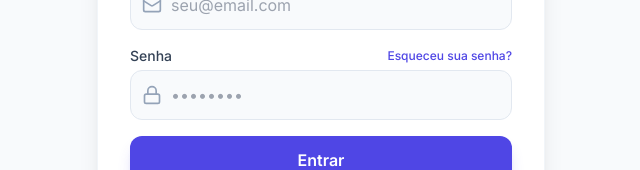
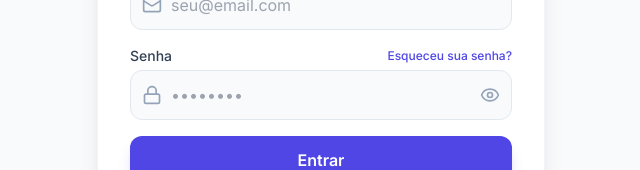
Before and after one commit to yuriphillippe/pipeday, a React (Vite) app: page / in a window 1280 px wide. Shown: the part 396-566 px from the top of the page, without its empty margins (319-959 px from the left). Built offline with nearby package versions, Linux system fonts and the light colour scheme; no server answers.

Commit message:
feat: implement user authentication view with login, signup, and password reset functionality.

```diff
--- a/src/views/LoginView.tsx
+++ b/src/views/LoginView.tsx
@@ -1,13 +1,14 @@
 
 import React, { useState } from 'react';
 import { supabase } from '../lib/supabase';
-import { Lock, Mail, Loader2, User } from 'lucide-react';
+import { Lock, Mail, Loader2, User, Eye, EyeOff } from 'lucide-react';
 
 const LoginView: React.FC = () => {
     const [isLogin, setIsLogin] = useState(true);
     const [loading, setLoading] = useState(false);
     const [email, setEmail] = useState('');
     const [password, setPassword] = useState('');
+    const [showPassword, setShowPassword] = useState(false);
     const [name, setName] = useState('');
     const [phone, setPhone] = useState('');
     const [error, setError] = useState<string | null>(null);
@@ -175,13 +176,20 @@ const LoginView: React.FC = () => {
                         <div className="relative">
                             <Lock className="absolute left-3 top-1/2 -translate-y-1/2 text-slate-400" size={20} />
                             <input
-                                type="password"
+                                type={showPassword ? "text" : "password"}
                                 value={password}
                                 onChange={(e) => setPassword(e.target.value)}
-                                className="w-full pl-10 pr-4 py-3 bg-slate-50 dark:bg-slate-800 border border-slate-200 dark:border-slate-700 rounded-xl focus:ring-2 focus:ring-indigo-500 focus:border-transparent outline-none transition-all dark:text-white"
+                                className="w-full pl-10 pr-12 py-3 bg-slate-50 dark:bg-slate-800 border border-slate-200 dark:border-slate-700 rounded-xl focus:ring-2 focus:ring-indigo-500 focus:border-transparent outline-none transition-all dark:text-white"
                                 placeholder="••••••••"
                                 required
                             />
+                            <button
+                                type="button"
+                                onClick={() => setShowPassword(!showPassword)}
+                                className="absolute right-3 top-1/2 -translate-y-1/2 text-slate-400 hover:text-slate-600 dark:hover:text-slate-300 focus:outline-none"
+                            >
+                                {showPassword ? <EyeOff size={20} /> : <Eye size={20} />}
+                            </button>
                         </div>
                     </div>
 
```
